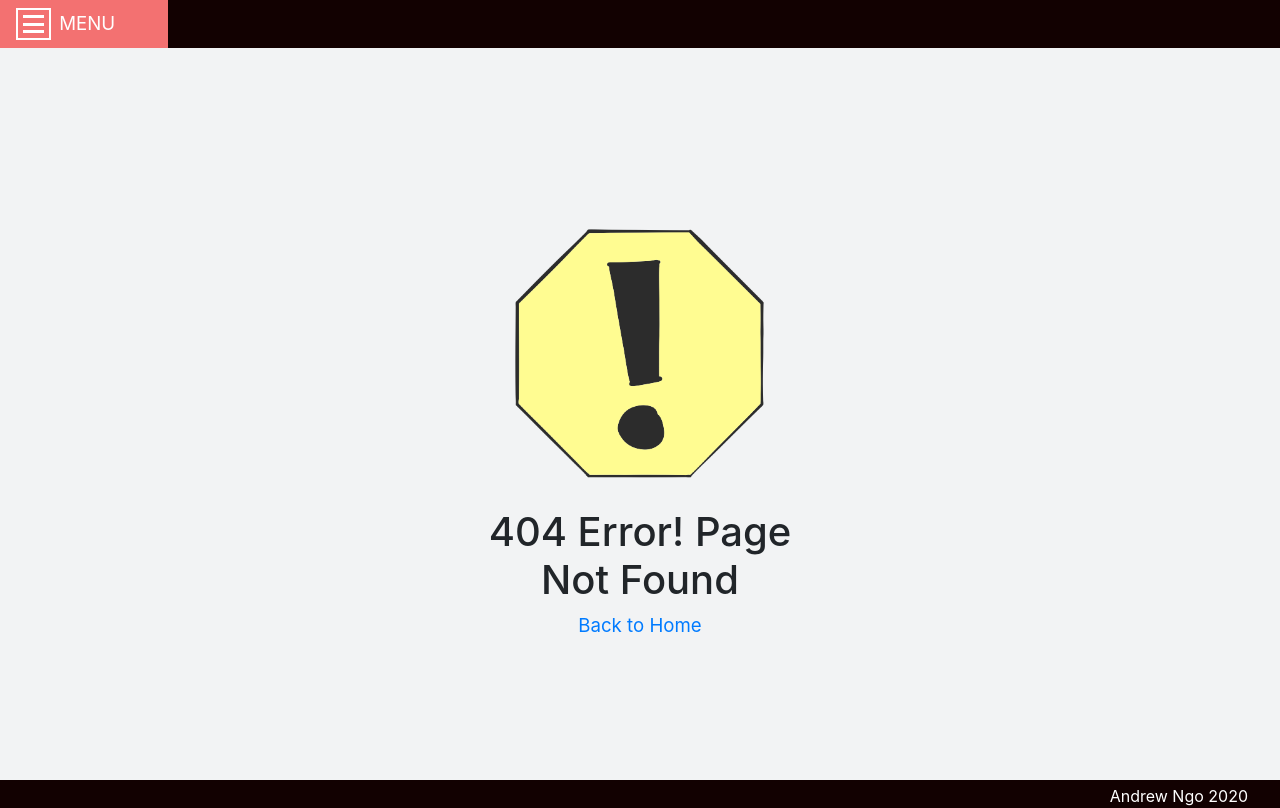
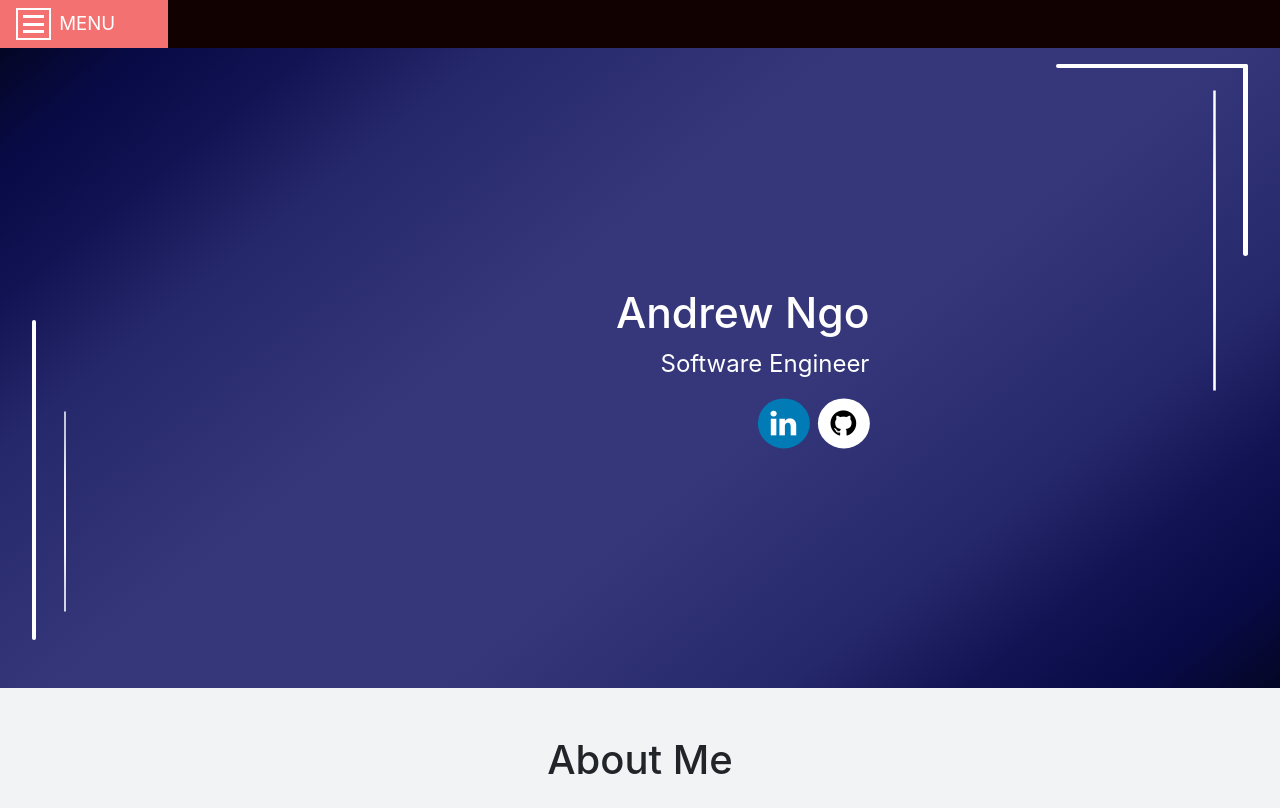
Before and after one commit to anngo14/Portfolio, a React (Create React App) app: page /home in a window 1280 px wide. Before the commit this address had no page. Shown: the top 808 px of the page. Built offline with nearby package versions, Linux system fonts and the light colour scheme.

Commit message:
made routes more strict and added routes to server.js

```diff
--- a/server.js
+++ b/server.js
@@ -6,7 +6,7 @@ const PORT = process.env.PORT || 5000;
 var app = express();
 app.use(express.static(path.join(__dirname, 'build')));
 
-app.get('/', (req, res) => {
+app.get('*', (req, res) => {
     res.sendFile(path.join(__dirname, 'build', 'index.html'));
 });
 app.listen(PORT, () => {
--- a/src/App.js
+++ b/src/App.js
@@ -2,7 +2,7 @@ import './App.css';
 import Nav from './components/Nav'
 import Footer from './components/Footer';
 import Home from './components/Home';
-import { BrowserRouter as Router, Switch, Route } from "react-router-dom";
+import { BrowserRouter as Router, Switch, Route, Redirect } from "react-router-dom";
 import Error from './components/Error';
 import 'bootstrap/dist/css/bootstrap.min.css';
 import 'react-vertical-timeline-component/style.min.css';
@@ -15,10 +15,11 @@ function App(){
       <Router>
         <Nav />
           <Switch>
-            <Route path='/' exact component={Home} />
-            <Route path='/portfolio' component={Portfolio} />
-            <Route path='/contact' component={Contact} />
-            <Route path='*'component={Error} />
+            <Route path='/' exact><Redirect to='/home' /></Route>
+            <Route path='/home' exact component={Home} />
+            <Route path='/portfolio' exact component={Portfolio} />
+            <Route path='/contact' exact component={Contact} />
+            <Route path='*' component={Error} />
           </Switch>
         <Footer />
       </Router>
--- a/src/components/Nav.js
+++ b/src/components/Nav.js
@@ -46,7 +46,7 @@ class Nav extends React.Component {
                     </div>
                 </div>
                 <div className='nav-menu' slide={this.state.menuToggle ? 1 : 0} onMouseLeave={this.handleMouseLeave} onMouseEnter={this.handleMouseEnter}>
-                    <Link to='/' className='nav-link'>Home</Link>
+                    <Link to='/home' className='nav-link'>Home</Link>
                     <a href={resume} target='_blank' rel="noreferrer" className='nav-link'>Resume</a>
                     <Link to='/portfolio' className='nav-link'>Portfolio</Link>
                     <Link to='/contact' className='nav-link'>Contact</Link>
```
Also changed, not shown: 1 other file (tests, documents, lock files or other folders).
